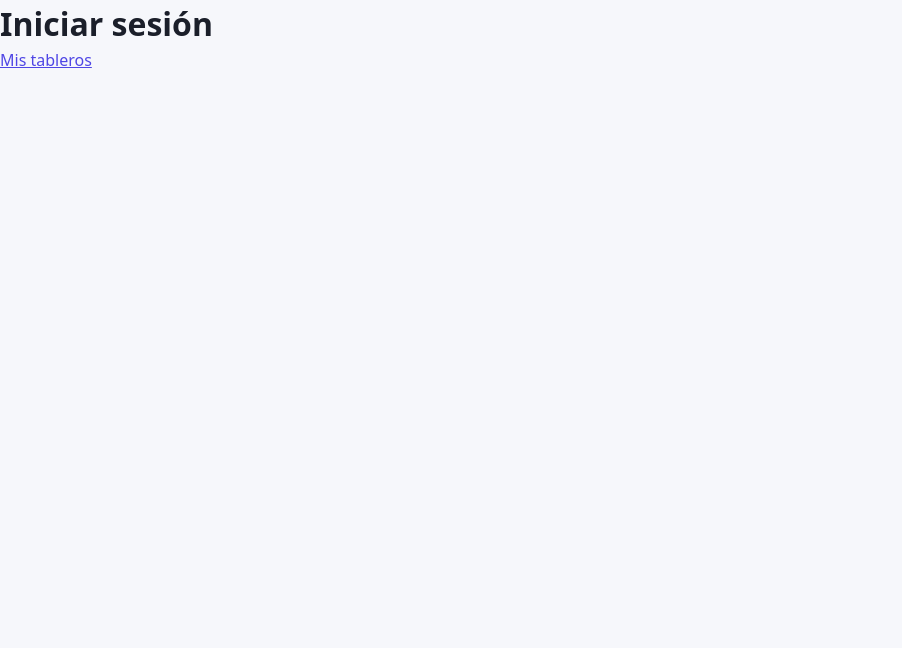
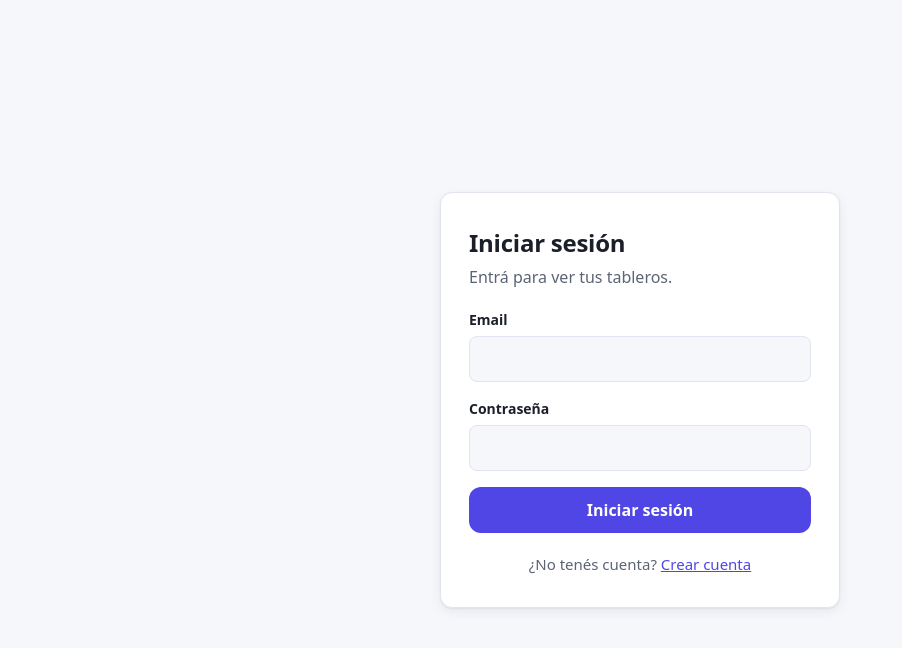
Before and after one commit to juanmsoto/kanban-app, a React (Vite) app in the folder frontend/: page /login in a window 1280 px wide. Shown: the top 648 px of the page, without its empty margins (0-902 px from the left). Built offline with nearby package versions, Linux system fonts and the light colour scheme.

Commit message:
feat(frontend): login desde el cliente con fetch, estados y manejo de errores

```diff
--- a/frontend/src/App.tsx
+++ b/frontend/src/App.tsx
@@ -1,6 +1,5 @@
 import { BrowserRouter, Routes, Route } from 'react-router';
 import Home from './pages/Home';
-import About from './pages/About';
 import Login from './pages/Login';
 import Register from './pages/Register';
 import Boards from './pages/Boards';
@@ -13,7 +12,6 @@ function App() {
         <BrowserRouter>
             <Routes>
                 <Route path="/" element={<Home />} />
-                <Route path="/about" element={<About />} />
                 <Route path="/login" element={<Login />} />
                 <Route path="/register" element={<Register />} />
                 <Route path="/boards" element={<Boards />} />
--- /dev/null
+++ b/frontend/src/api/auth.ts
@@ -0,0 +1,34 @@
+export type ErrorResponse = {
+    error: string;
+    fields?: Record<string, string[]>;
+};
+
+export type User = {
+    id: number;
+    name: string;
+    email: string;
+};
+
+export type LoginResult = {
+    token: string;
+    user: User;
+};
+
+export async function login(
+    email: string,
+    password: string,
+): Promise<LoginResult> {
+    const response = await fetch(`${import.meta.env.VITE_API_URL}/auth/login`, {
+        method: 'POST',
+        headers: { 'Content-Type': 'application/json' },
+        body: JSON.stringify({ email, password }),
+    });
+
+    if (!response.ok) {
+        const errorBody: ErrorResponse = await response.json();
+        throw new Error(errorBody.error);
+    }
+
+    const data: LoginResult = await response.json();
+    return data;
+}
--- a/frontend/src/pages/About.tsx
+++ /dev/null
@@ -1,5 +0,0 @@
-function About() {
-    return <h1>Acerca de</h1>;
-}
-
-export default About;
--- /dev/null
+++ b/frontend/src/pages/Auth.module.css
@@ -0,0 +1,107 @@
+/* Estilos compartidos por las pantallas de acceso (login y registro). */
+
+.page {
+    min-height: 100vh;
+    display: flex;
+    align-items: center;
+    justify-content: center;
+    padding: 24px 16px;
+}
+
+.card {
+    width: 100%;
+    max-width: 400px;
+    background: var(--color-surface);
+    border: 1px solid var(--color-border);
+    border-radius: var(--radius);
+    box-shadow: var(--shadow);
+    padding: 32px 28px;
+    display: flex;
+    flex-direction: column;
+    gap: 20px;
+}
+
+.title {
+    font-size: 1.5rem;
+    letter-spacing: -0.01em;
+}
+
+.subtitle {
+    color: var(--color-muted);
+    margin-top: 4px;
+}
+
+.form {
+    display: flex;
+    flex-direction: column;
+    gap: 16px;
+}
+
+.field {
+    display: flex;
+    flex-direction: column;
+    gap: 6px;
+}
+
+.label {
+    font-size: 0.875rem;
+    font-weight: 600;
+}
+
+.input {
+    font: inherit;
+    color: var(--color-text);
+    background: var(--color-bg);
+    border: 1px solid var(--color-border);
+    border-radius: 8px;
+    padding: 10px 12px;
+}
+
+.input:focus-visible {
+    outline: 2px solid var(--color-primary);
+    outline-offset: 1px;
+    border-color: transparent;
+}
+
+.error {
+    font-size: 0.875rem;
+    color: #b42318;
+    background: #fef3f2;
+    border: 1px solid #fecdca;
+    border-radius: 8px;
+    padding: 10px 12px;
+}
+
+@media (prefers-color-scheme: dark) {
+    .error {
+        color: #fda29b;
+        background: #2a1514;
+        border-color: #5c2420;
+    }
+}
+
+.button {
+    font: inherit;
+    font-weight: 600;
+    cursor: pointer;
+    background: var(--color-primary);
+    color: var(--color-on-primary);
+    border: none;
+    border-radius: var(--radius);
+    padding: 11px 16px;
+}
+
+.button:hover:not(:disabled) {
+    background: var(--color-primary-hover);
+}
+
+.button:disabled {
+    opacity: 0.6;
+    cursor: not-allowed;
+}
+
+.footer {
+    font-size: 0.9375rem;
+    color: var(--color-muted);
+    text-align: center;
+}
--- a/frontend/src/pages/Login.tsx
+++ b/frontend/src/pages/Login.tsx
@@ -1,11 +1,83 @@
+import { useState, type SubmitEvent } from 'react';
 import { Link } from 'react-router';
+import styles from './Auth.module.css';
+import { login } from '../api/auth';
 
 function Login() {
+    const [email, setEmail] = useState('');
+    const [password, setPassword] = useState('');
+    const [error, setError] = useState('');
+    const [isLoading, setIsLoading] = useState(false);
+
+    async function handleSubmit(e: SubmitEvent<HTMLFormElement>) {
+        e.preventDefault();
+        setError('');
+        setIsLoading(true);
+        try {
+            const data = await login(email, password);
+            console.log(data);
+        } catch (err) {
+            setError(err instanceof Error ? err.message : 'Error desconocido');
+        } finally {
+            setIsLoading(false);
+        }
+    }
+
     return (
-        <div>
-            <h1>Iniciar sesión</h1>
-            <Link to="/boards">Mis tableros</Link>
-        </div>
+        <main className={styles.page}>
+            <div className={styles.card}>
+                <div>
+                    <h1 className={styles.title}>Iniciar sesión</h1>
+                    <p className={styles.subtitle}>
+                        Entrá para ver tus tableros.
+                    </p>
+                </div>
+
+                <form className={styles.form} onSubmit={handleSubmit}>
+                    <label className={styles.field}>
+                        <span className={styles.label}>Email</span>
+                        <input
+                            className={styles.input}
+                            type="email"
+                            autoComplete="email"
+                            value={email}
+                            onChange={(e) => setEmail(e.target.value)}
+                            required
+                        />
+                    </label>
+
+                    <label className={styles.field}>
+                        <span className={styles.label}>Contraseña</span>
+                        <input
+                            className={styles.input}
+                            type="password"
+                            autoComplete="current-password"
+                            value={password}
+                            onChange={(e) => setPassword(e.target.value)}
+                            required
+                        />
+                    </label>
+
+                    {error && (
+                        <p className={styles.error} role="alert">
+                            {error}
+                        </p>
+                    )}
+
+                    <button
+                        className={styles.button}
+                        type="submit"
+                        disabled={isLoading}
+                    >
+                        {isLoading ? 'Ingresando...' : 'Iniciar sesión'}
+                    </button>
+                </form>
+
+                <p className={styles.footer}>
+                    ¿No tenés cuenta? <Link to="/register">Crear cuenta</Link>
+                </p>
+            </div>
+        </main>
     );
 }
 
```
Also changed, not shown: 2 other files (tests, documents, lock files or other folders).
